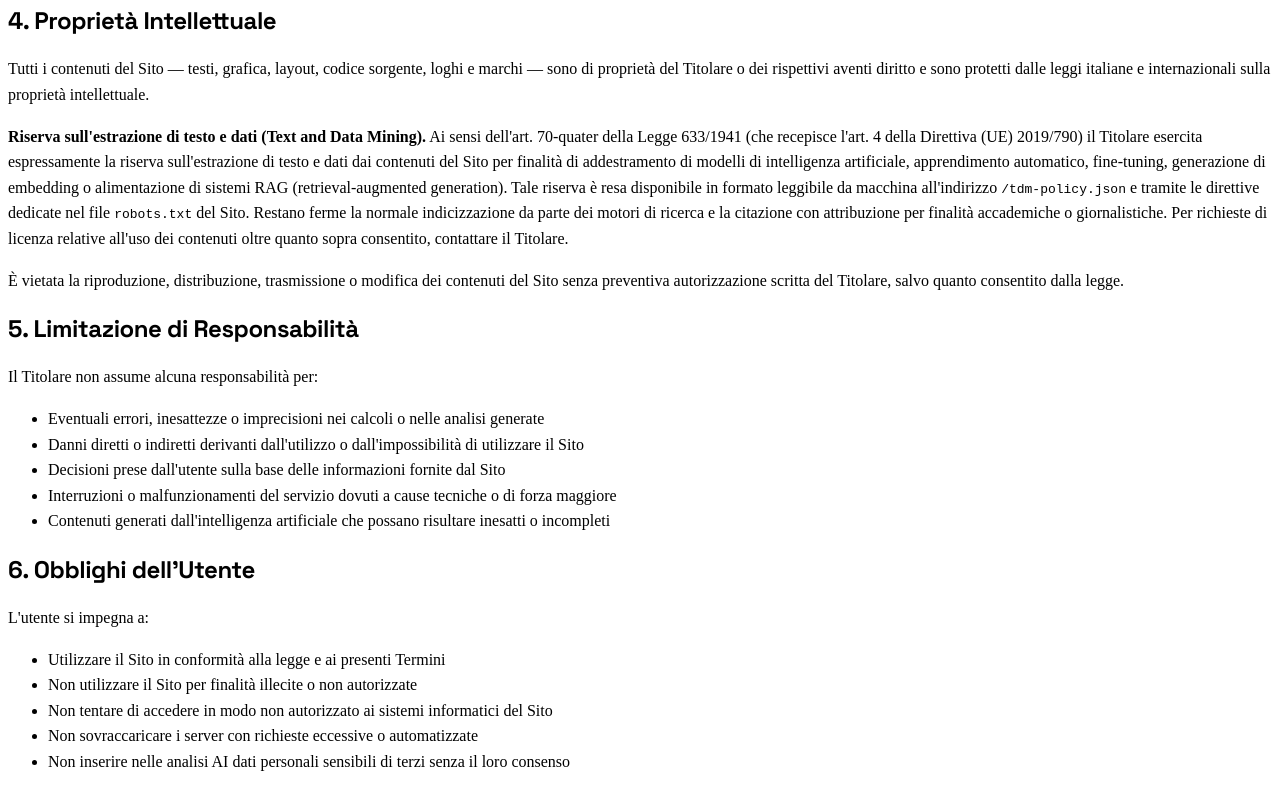
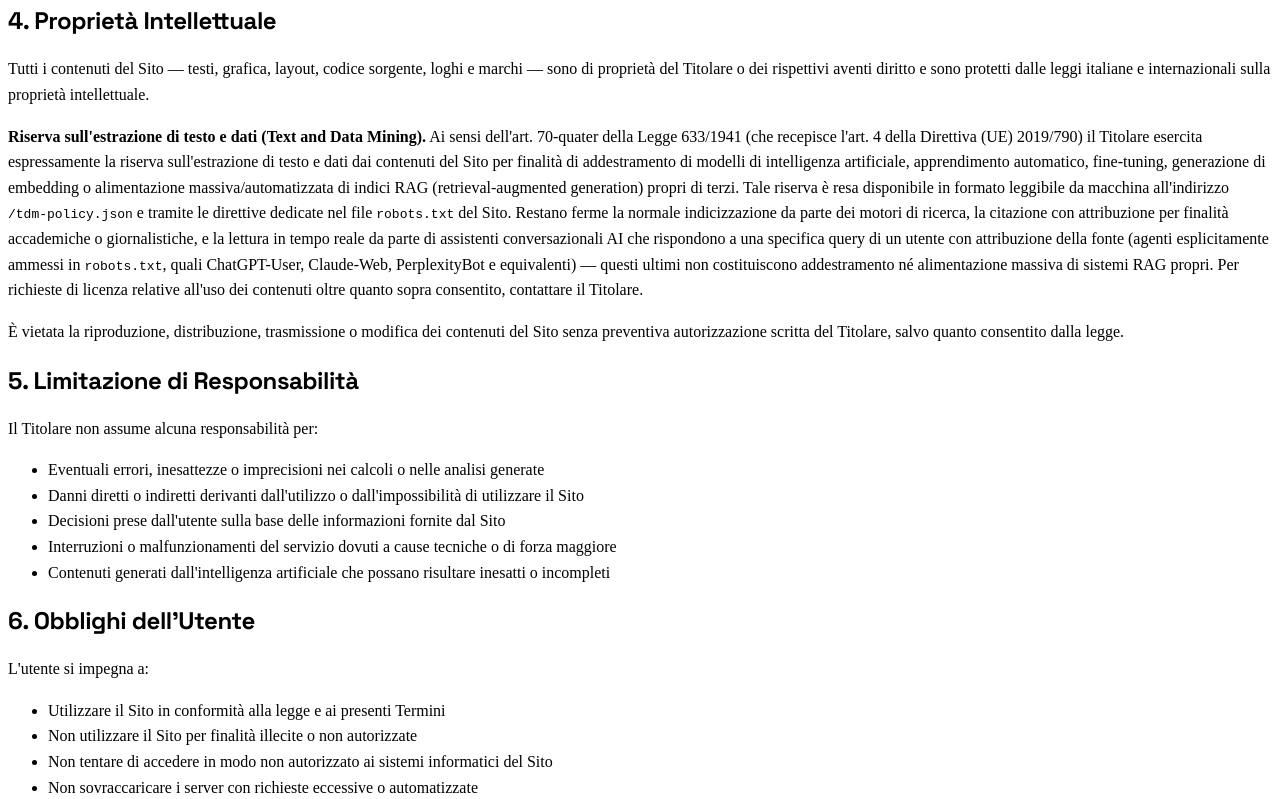
Before and after one commit to calcagnocarloalberto1-star/calcolomediazione, a React (Vite) app in the folder client/: page /termini-condizioni in a window 1280 px wide. Shown: the part 1160-1959 px from the top of the page. Built offline with nearby package versions, Linux system fonts and the light colour scheme; no server answers.

Commit message:
Update text and data mining policy in TerminiCondizioni

```diff
--- a/client/src/pages/TerminiCondizioni.tsx
+++ b/client/src/pages/TerminiCondizioni.tsx
@@ -56,7 +56,7 @@ export default function TerminiCondizioni() {
 
           <Section title="4. Proprietà Intellettuale">
             <p>Tutti i contenuti del Sito — testi, grafica, layout, codice sorgente, loghi e marchi — sono di proprietà del Titolare o dei rispettivi aventi diritto e sono protetti dalle leggi italiane e internazionali sulla proprietà intellettuale.</p>
-            <p className="mt-2"><strong>Riserva sull'estrazione di testo e dati (Text and Data Mining).</strong> Ai sensi dell'art. 70-quater della Legge 633/1941 (che recepisce l'art. 4 della Direttiva (UE) 2019/790) il Titolare esercita espressamente la riserva sull'estrazione di testo e dati dai contenuti del Sito per finalità di addestramento di modelli di intelligenza artificiale, apprendimento automatico, fine-tuning, generazione di embedding o alimentazione di sistemi RAG (retrieval-augmented generation). Tale riserva è resa disponibile in formato leggibile da macchina all'indirizzo <code>/tdm-policy.json</code> e tramite le direttive dedicate nel file <code>robots.txt</code> del Sito. Restano ferme la normale indicizzazione da parte dei motori di ricerca e la citazione con attribuzione per finalità accademiche o giornalistiche. Per richieste di licenza relative all'uso dei contenuti oltre quanto sopra consentito, contattare il Titolare.</p>
+            <p className="mt-2"><strong>Riserva sull'estrazione di testo e dati (Text and Data Mining).</strong> Ai sensi dell'art. 70-quater della Legge 633/1941 (che recepisce l'art. 4 della Direttiva (UE) 2019/790) il Titolare esercita espressamente la riserva sull'estrazione di testo e dati dai contenuti del Sito per finalità di addestramento di modelli di intelligenza artificiale, apprendimento automatico, fine-tuning, generazione di embedding o alimentazione massiva/automatizzata di indici RAG (retrieval-augmented generation) propri di terzi. Tale riserva è resa disponibile in formato leggibile da macchina all'indirizzo <code>/tdm-policy.json</code> e tramite le direttive dedicate nel file <code>robots.txt</code> del Sito. Restano ferme la normale indicizzazione da parte dei motori di ricerca, la citazione con attribuzione per finalità accademiche o giornalistiche, e la lettura in tempo reale da parte di assistenti conversazionali AI che rispondono a una specifica query di un utente con attribuzione della fonte (agenti esplicitamente ammessi in <code>robots.txt</code>, quali ChatGPT-User, Claude-Web, PerplexityBot e equivalenti) — questi ultimi non costituiscono addestramento né alimentazione massiva di sistemi RAG propri. Per richieste di licenza relative all'uso dei contenuti oltre quanto sopra consentito, contattare il Titolare.</p>
             <p>È vietata la riproduzione, distribuzione, trasmissione o modifica dei contenuti del Sito senza preventiva autorizzazione scritta del Titolare, salvo quanto consentito dalla legge.</p>
           </Section>
 
```
